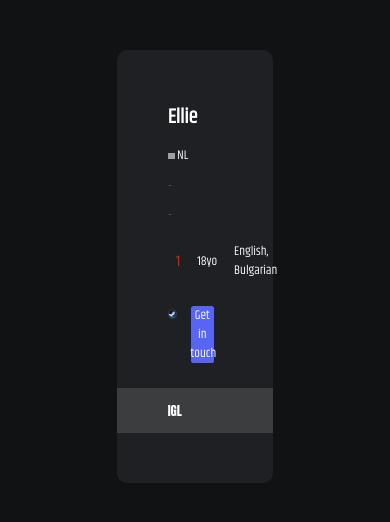
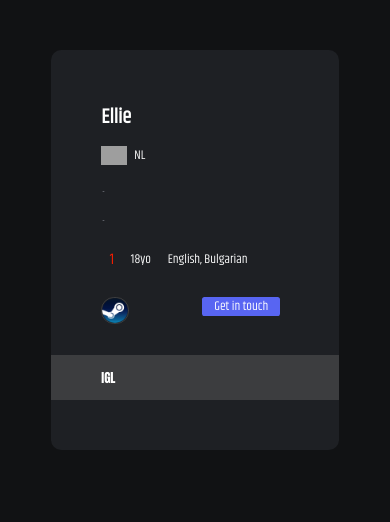
Before and after one commit to xMoneMone/Project_Untitled, a Django app: page /posts/10 in a window 390 px wide. Shown: the part 68-590 px from the top of the page. Run offline with Django 4.2, Linux system fonts and the light colour scheme; data comes from the database, SQL or seed files in the repository; some libraries are stand-ins or nearby versions; grey boxes are pictures that could not be loaded.

Commit message:
added mobile details style

```diff
--- a/static/css/details.css
+++ b/static/css/details.css
@@ -133,3 +133,24 @@ img {
 .button_div button {
     margin-bottom: 3vh;
 }
+
+@media (max-width: 600px) {
+    .card {
+        width: 80vw;
+        margin: 6vh;
+        border-radius: 0.8em;
+        transition: 300ms
+    }
+
+    button {
+        width: 20vw;
+    }
+
+    img {
+        width: 3vh;
+    }
+
+    .flag {
+        margin-right: 2vw;
+    }
+}
```
